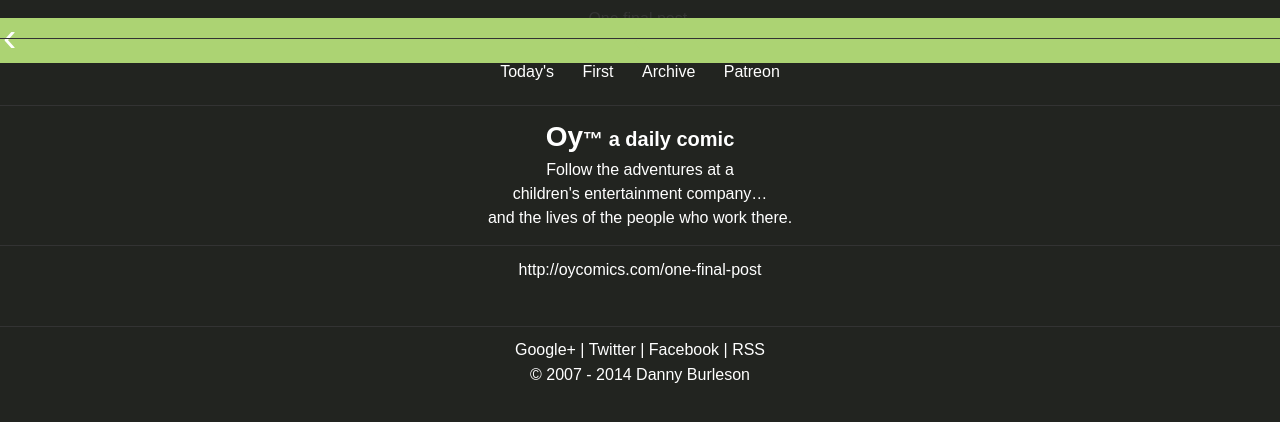
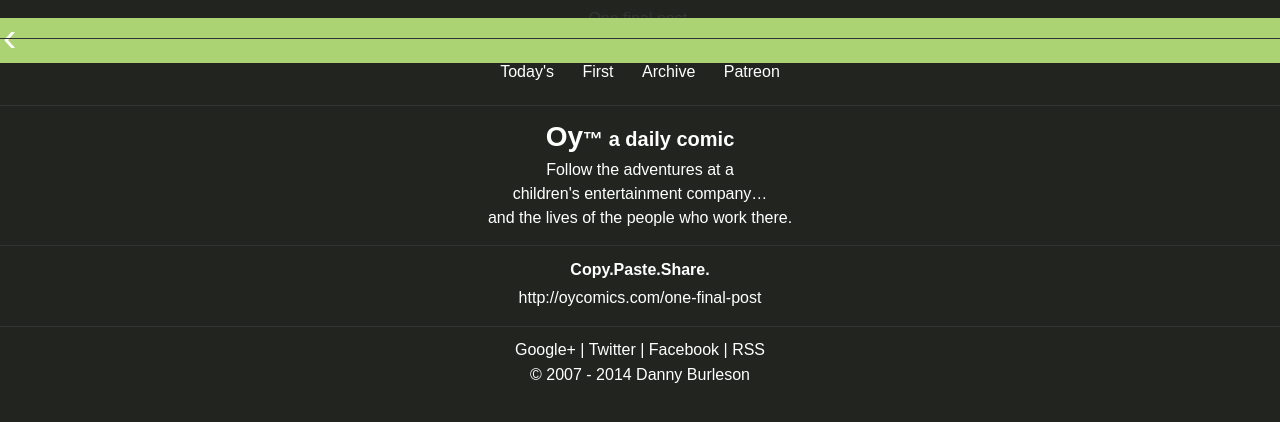
Before and after one commit to oycomics/oycomics.github.io, a Jekyll site: the page built from _posts/2099-12-31-one-final-post.md, in a window 1280 px wide. Shown: the top 422 px of the page. Built offline with Jekyll 4.4.1, drawn with Linux system fonts in a browser that asks for light colours; Markdown is read by kramdown in place of the engine named in the settings.

Commit message:
Update copy_paste_share.html

```diff
--- a/_includes/copy_paste_share.html
+++ b/_includes/copy_paste_share.html
@@ -1,4 +1,4 @@
 <div class="copy_paste_share">
-<!--- <span>Copy.Paste.Share.</span> --->
+<span>Copy.Paste.Share.</span>
 <a href="{{ site.url }}{{ page.url }}">{{ site.url }}{{ page.url }}</a>
 </div>
```
